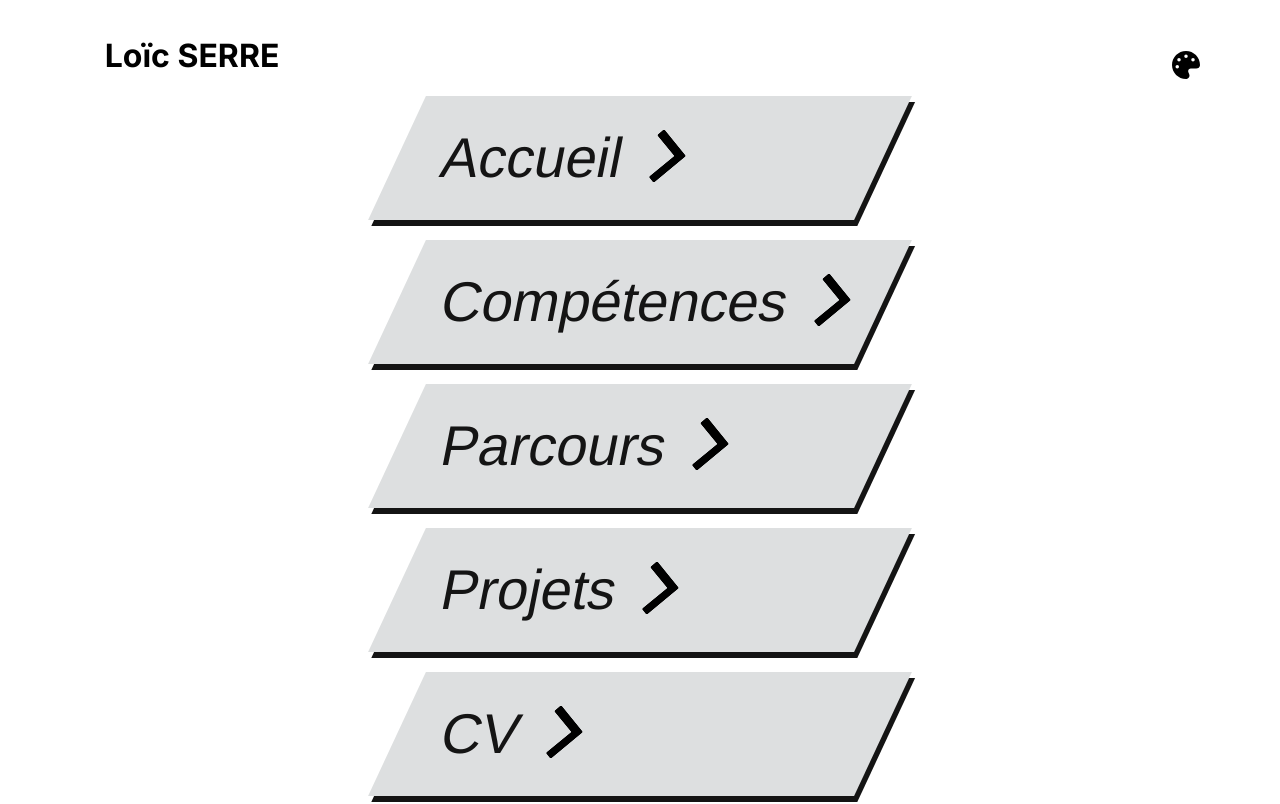
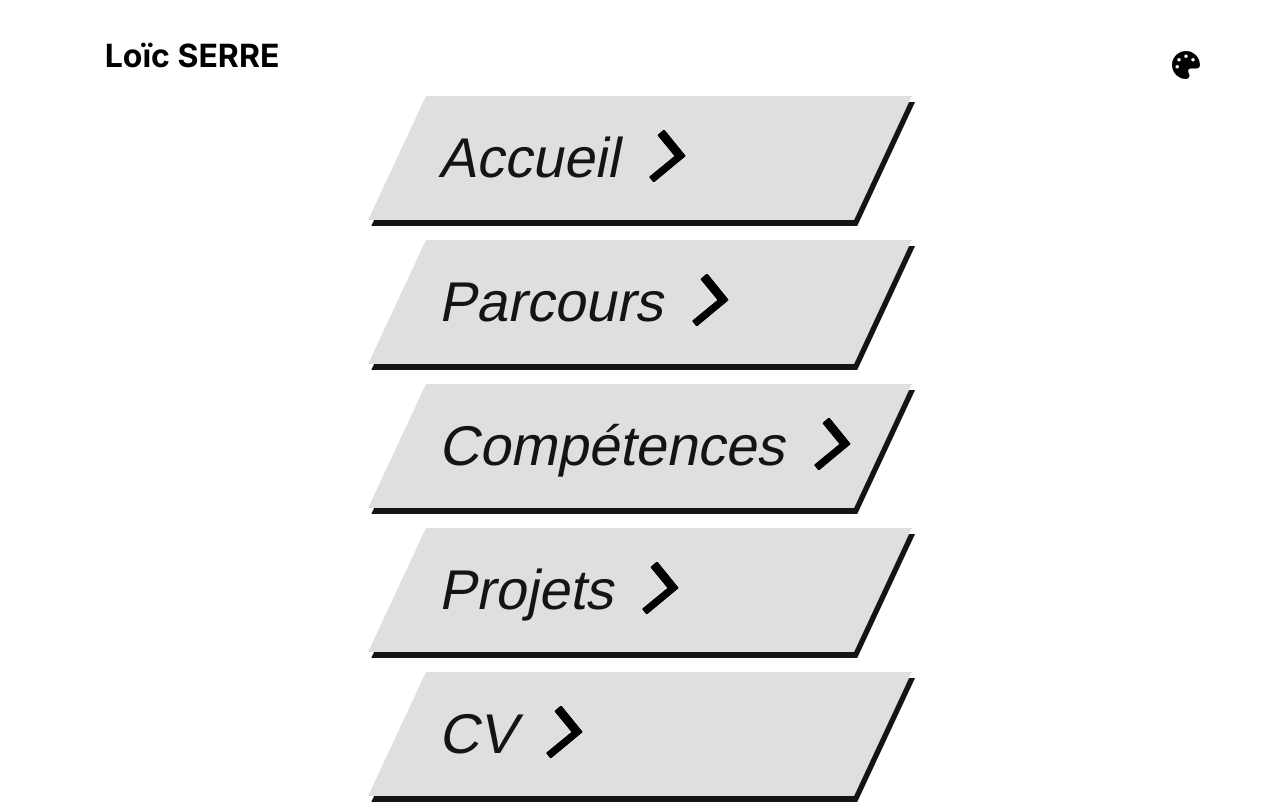
Before and after one commit to LoicSERRE/portfolio-v2, a Next.js app: page / in a window 1280 px wide. Shown: the top 804 px of the page. Built offline with nearby package versions, Linux system fonts and the light colour scheme; a web font is replaced by a local one.

Commit message:
Correction d'ordre dans le menu

```diff
--- a/src/app/page.js
+++ b/src/app/page.js
@@ -24,8 +24,8 @@ export default function Home() {
 
             <ul className="space-y-5">
                 <HomeButton href="/reception" label="Accueil" />
+                <HomeButton href="/career" label="Parcours" />
                 <HomeButton href="/skills" label="Compétences" />
-                <HomeButton href="/career" label="Parcours" />
                 <HomeButton href="/projects" label="Projets" />
                 <HomeButton href="/cv" label="CV" />
                 <HomeButton href="/contact" label="Contact" />
```
